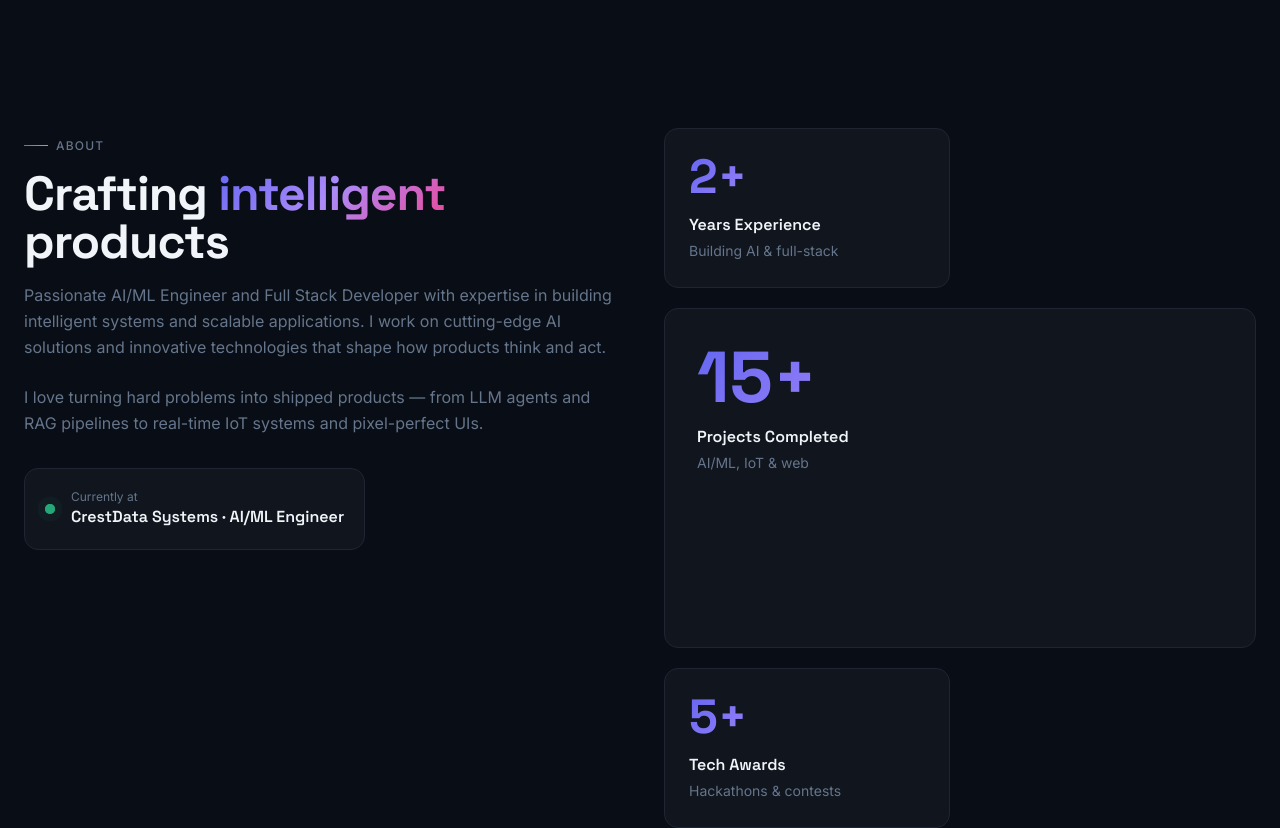
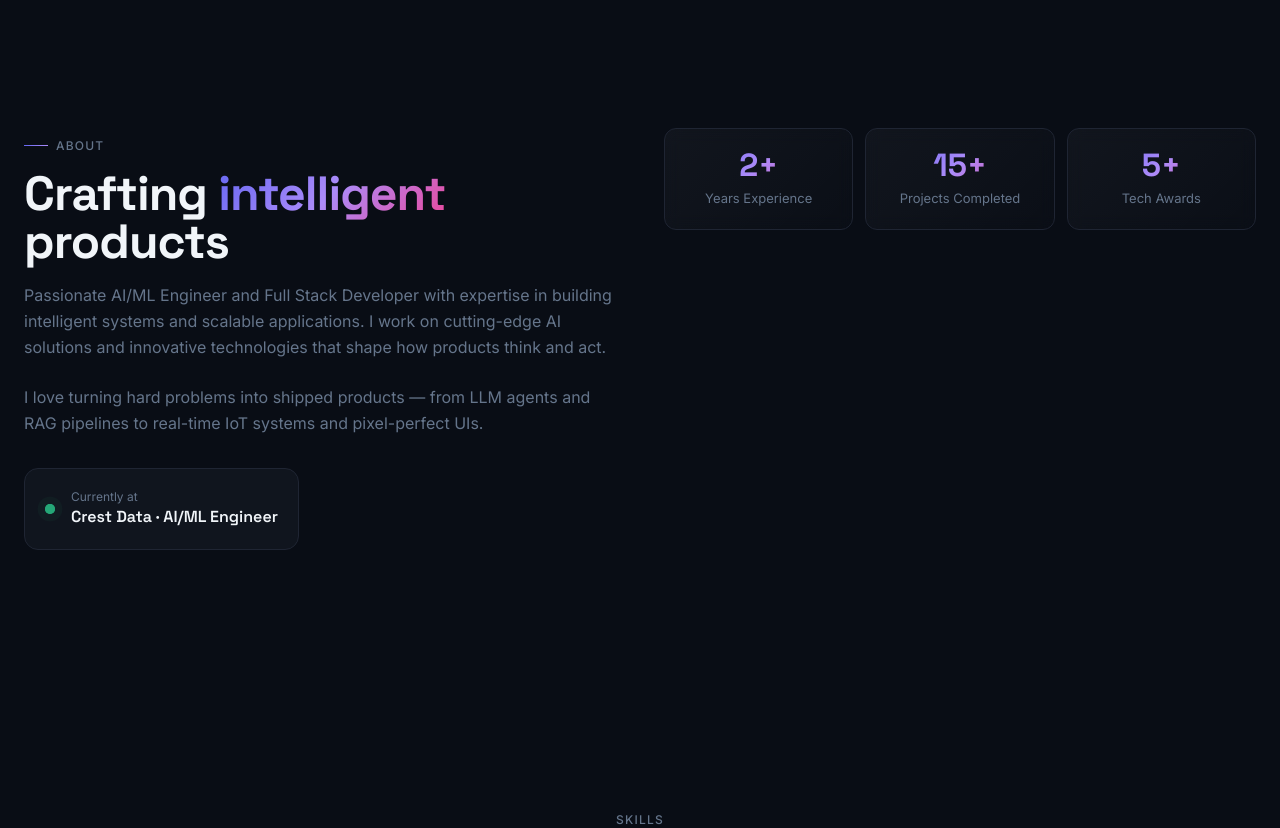
Before and after one commit to DarshaK1Just/darshak-ai-nexus, a React (Vite) app: page / in a window 1280 px wide. Shown: the part 800-1628 px from the top of the page. Built offline with nearby package versions, Linux system fonts and the light colour scheme.

Commit message:
Changes
Co-authored-by: DarshaK1Just <88178092+DarshaK1Just@users.noreply.github.com>

```diff
--- a/src/components/AboutSection.tsx
+++ b/src/components/AboutSection.tsx
@@ -1,9 +1,9 @@
 import { useReveal, useCountUp, useInViewOnce } from '@/hooks/use-reveal';
 
 const stats = [
-  { num: 2, suffix: '+', label: 'Years Experience', sub: 'Building AI & full-stack' },
-  { num: 15, suffix: '+', label: 'Projects Completed', sub: 'AI/ML, IoT & web', big: true },
-  { num: 5, suffix: '+', label: 'Tech Awards', sub: 'Hackathons & contests' },
+  { num: 2, suffix: '+', label: 'Years Experience' },
+  { num: 15, suffix: '+', label: 'Projects Completed' },
+  { num: 5, suffix: '+', label: 'Tech Awards' },
 ];
 
 function StatCard({ s, idx }: { s: typeof stats[0]; idx: number }) {
@@ -12,14 +12,26 @@ function StatCard({ s, idx }: { s: typeof stats[0]; idx: number }) {
   return (
     <div
       ref={ref}
-      className={`card-surface p-6 ${s.big ? 'md:col-span-2 md:row-span-2 p-8' : ''}`}
-      style={{ transitionDelay: `${idx * 80}ms` }}
+      className="relative rounded-xl p-5 text-center transition-all duration-300 hover:-translate-y-1 hover:scale-[1.03]"
+      style={{
+        background: 'linear-gradient(135deg, hsl(var(--foreground) / 0.04), hsl(var(--foreground) / 0.01))',
+        border: '1px solid hsl(var(--border))',
+        backdropFilter: 'blur(8px)',
+        transitionDelay: `${idx * 80}ms`,
+      }}
+      onMouseEnter={(e) => {
+        (e.currentTarget as HTMLDivElement).style.borderColor = 'hsl(var(--indigo) / 0.5)';
+        (e.currentTarget as HTMLDivElement).style.boxShadow = '0 10px 30px -10px hsl(var(--indigo) / 0.35)';
+      }}
+      onMouseLeave={(e) => {
+        (e.currentTarget as HTMLDivElement).style.borderColor = '';
+        (e.currentTarget as HTMLDivElement).style.boxShadow = '';
+      }}
     >
-      <div className={`font-display font-bold text-gradient ${s.big ? 'text-6xl md:text-7xl' : 'text-5xl'}`}>
+      <div className="font-display font-bold text-gradient text-3xl md:text-[32px] leading-none">
         {v}{s.suffix}
       </div>
-      <div className="mt-3 font-display font-semibold">{s.label}</div>
-      <div className="text-sm text-muted-foreground mt-1">{s.sub}</div>
+      <div className="mt-2 text-[13px] text-muted-foreground">{s.label}</div>
     </div>
   );
 }
@@ -52,12 +64,12 @@ export function AboutSection() {
             </span>
             <div>
               <div className="text-xs text-muted-foreground">Currently at</div>
-              <div className="font-display font-semibold">CrestData Systems · AI/ML Engineer</div>
+              <div className="font-display font-semibold">Crest Data · AI/ML Engineer</div>
             </div>
           </div>
         </div>
 
-        <div className="grid grid-cols-2 gap-4 md:gap-5 auto-rows-[160px]">
+        <div className="grid grid-cols-3 gap-3">
           {stats.map((s, i) => <StatCard key={s.label} s={s} idx={i} />)}
         </div>
       </div>
```
